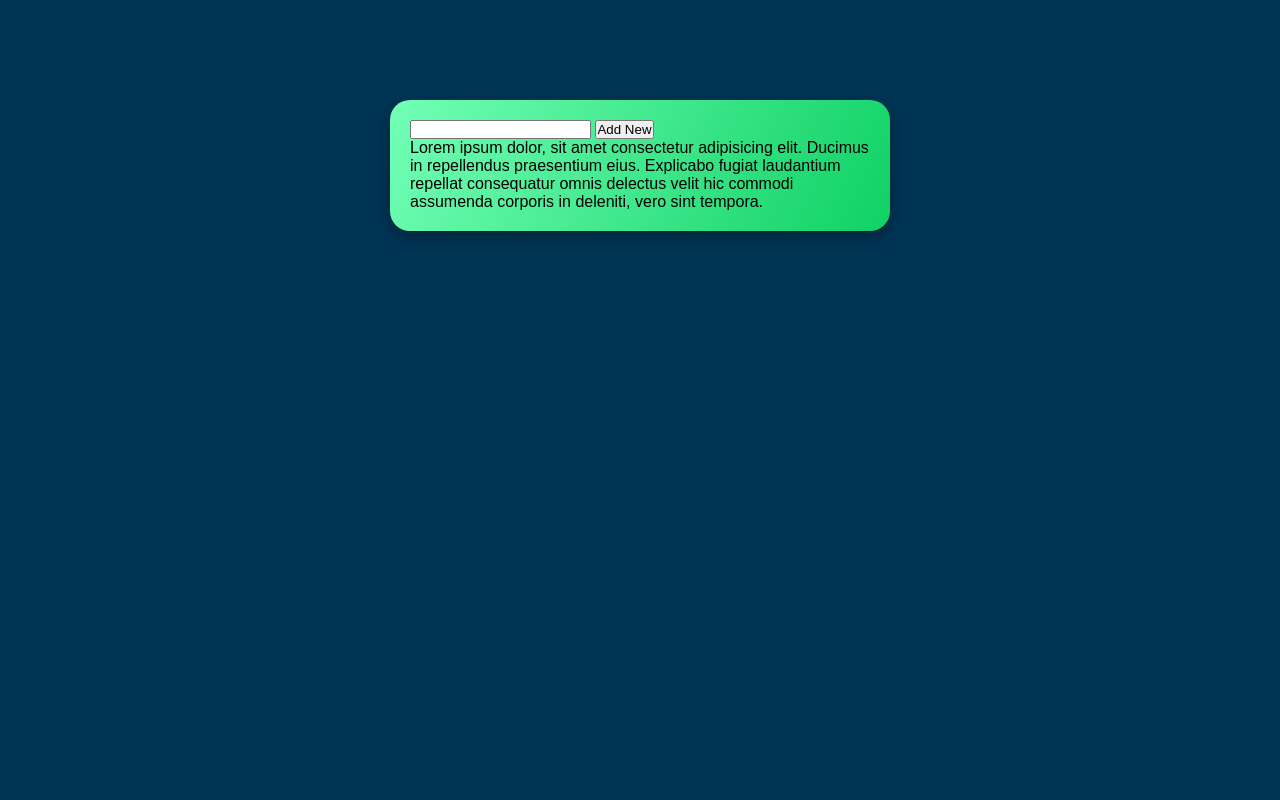
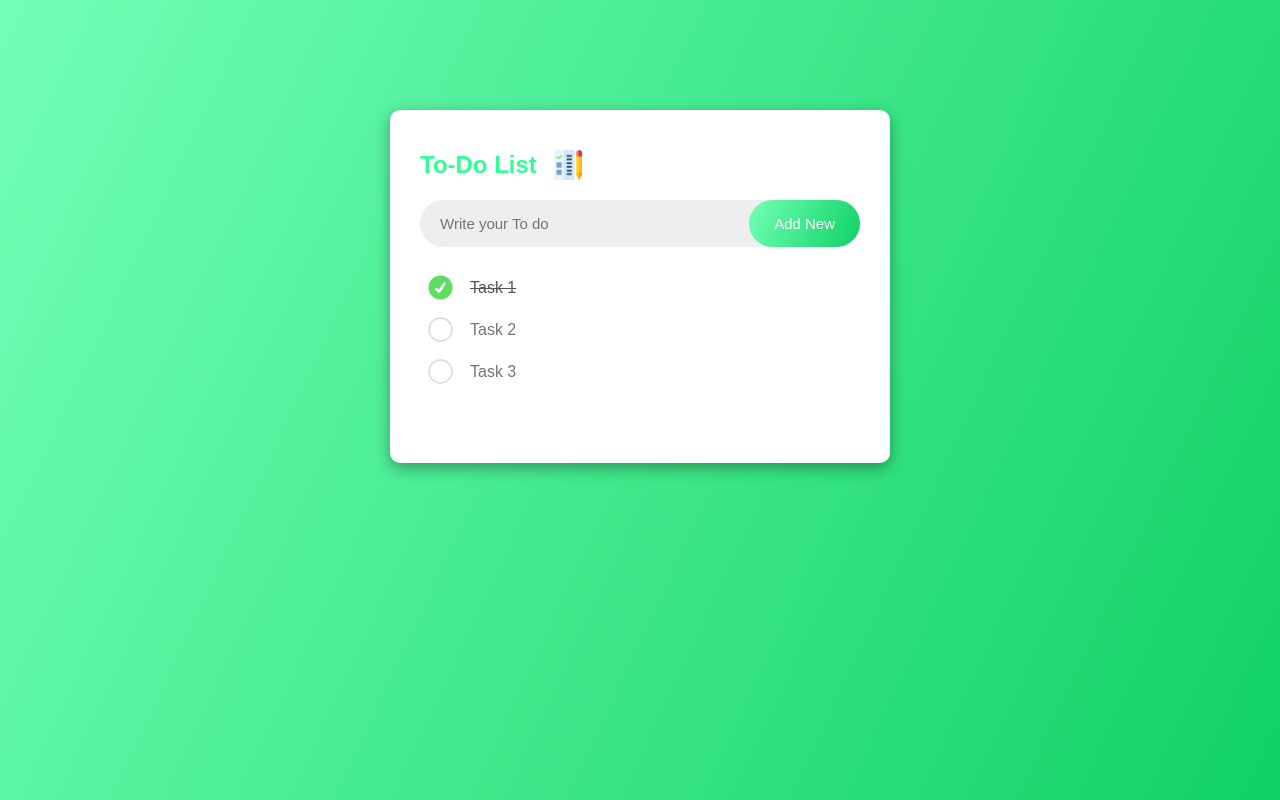
Before and after one commit to BinMamun/To-do-list, a plain HTML site: page index.html in a window 1280 px wide. Drawn offline with Linux system fonts and the light colour scheme.

Commit message:
add html and css element

```diff
--- a/index.html
+++ b/index.html
@@ -8,13 +8,22 @@
 </head>
 <body>
 
-    <div class="card">
-        <div class="header">
-            <input type="text">
-            <button>Add New</button>
+    <div class="container">
+        <div class="card">
+            <div class="title">
+                <h2>To-Do List <img src="./images/checklist.png"></h2>
+            </div>
+            <div class="header">
+                <input type="text" placeholder="Write your To do">
+                <button class="js-add-new-button">Add New</button>
+            </div>
+        <div class="list-container">
+           <ul>
+                <li class="checked">Task 1</li>
+                <li>Task 2</li>
+                <li>Task 3</li>
+           </ul>
         </div>
-        <div class="body">
-            <p>Lorem ipsum dolor, sit amet consectetur adipisicing elit. Ducimus in repellendus praesentium eius. Explicabo fugiat laudantium repellat consequatur omnis delectus velit hic commodi assumenda corporis in deleniti, vero sint tempora.</p>
         </div>
     </div>
 
--- a/styles.css
+++ b/styles.css
@@ -2,20 +2,100 @@
     margin: 0;
     padding: 0;
     box-sizing: border-box;
+    font-family: Arial, Helvetica, sans-serif;
 }
 
 body {
     background: #003554;
-    font-family: sans-serif;
+}
+
+.container {
+    width: 100%;
+    min-height: 100vh;
+    padding: 10px;
+    background: linear-gradient(295deg, rgba(16, 209, 100, 1) 0%, rgba(114, 255, 182, 1) 100%);
 }
 
 .card {
-    width: 90%;
+    width: 100%;
     max-width: 500px;
+    background: white;
+    margin: 100px auto 20px;
+    box-shadow: rgba(0, 0, 0, 0.35) 0px 5px 15px;
+    padding: 40px 30px 70px;
+    border-radius: 10px;
+}
+
+.title h2 {
+    display: flex;
+    gap: 1rem;
+    color: rgb(48, 255, 148);
+    align-items: center;
+    margin-bottom: 20px;
+}
+
+.title h2 img {
+    height: 30px;
+}
+
+.header {
+    display: flex;
+    align-items: center;
+    justify-content: space-around;
+    background-color: #edeef0;
+    margin-bottom: 20px;
+    border-radius: 30px;
+}
+
+.header input {
+    flex: 1;
+    padding: 13px 20px;
+    width: 300px;
+    border: none;
+    outline: none;
+    border-radius: 20px;
+    background: transparent;
+    font-size: 15px;
+}
+
+.header button {
+    border: none;
     background: linear-gradient(295deg, rgba(16, 209, 100, 1) 0%, rgba(114, 255, 182, 1) 100%);
-    margin: 100px auto 0;
-    border: none;
-    border-radius: 20px;
-    padding: 20px;
-    box-shadow: rgba(0, 0, 0, 0.35) 0px 5px 15px;
+    padding: 15px 25px;
+    border-radius: 30px;
+    cursor: pointer;
+    font-size: 15px;
+    color: white;
 }
+
+ul li {
+    color: rgb(116, 116, 116);
+    list-style: none;
+    font-size: 16px;
+    padding: 12px 8px 12px 50px;
+    user-select: none;
+    cursor: pointer;
+    position: relative;
+}
+
+ul li::before {
+    content: '';
+    position: absolute;
+    height: 25px;
+    width: 25px;
+    border-radius: 50%;
+    background-image: url(./images/unchecked.png);
+    background-size: cover;
+    background-position: center;
+    top: 8px;
+    left: 8px;
+}
+
+ul li.checked {
+    color: #555;
+    text-decoration: line-through;
+}
+
+ul li.checked::before {
+    background-image: url(./images/check.png);
+}
```
Also changed, not shown: images/check.png (added), images/checklist.png (added), images/unchecked.png (added).
